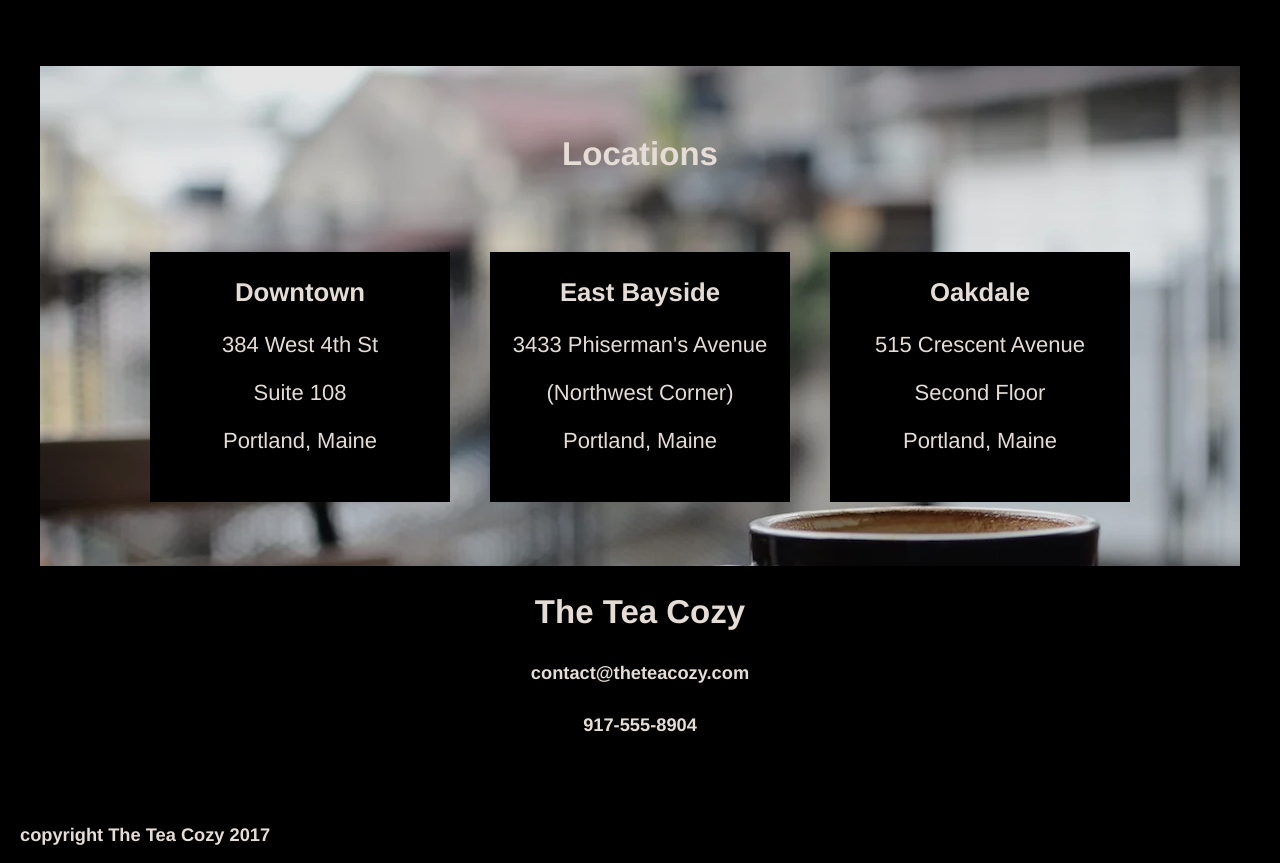
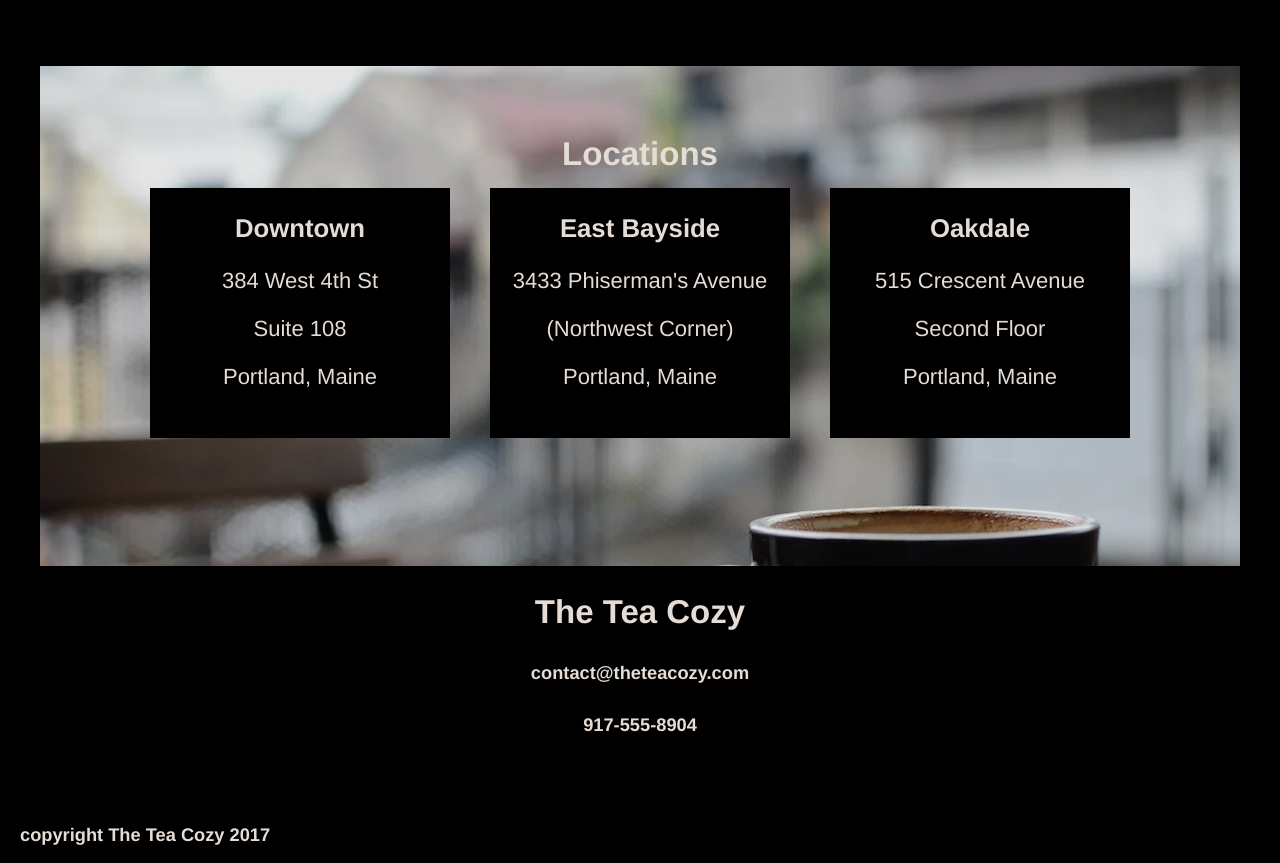
Before and after one commit to likra-sketch/tea-cozy, a plain HTML site: page index.html in a window 1280 px wide. Shown: the part 1572-2435 px from the top of the page. Drawn offline with Linux system fonts and the light colour scheme.

Commit message:
fix styling of section locations

```diff
--- a/index.html
+++ b/index.html
@@ -58,6 +58,7 @@
             <section id="locations">
                 <div class="locations-container">
                     <h2>Locations</h2>
+                    <div class="locations-container-flex">
                         <div class="locations-box">
                             <h3>Downtown</h3>
                             <p>384 West 4th St</p>
@@ -77,6 +78,7 @@
                             <p>Portland, Maine</p>
                         </div>
                     </div>
+                </div>
             </section>
         </main>
         <footer>
--- a/styles.css
+++ b/styles.css
@@ -84,20 +84,21 @@ body {
 }
 
 .locations-container {
-    display: inline-flex;
+    display: inline-block;
     height: 500px;
     width: 1200px;
     background-image: url(./img/img-locations-background.jpeg);
-    flex-wrap: wrap;
-    justify-content: center;
     margin-top: 69px;
 }
 
 .locations-container h2 {
     margin-bottom: 15px;
     margin-top: 69px;
-    margin-left: 500px;
-    margin-right: 500px;
+}
+
+.locations-container-flex {
+    display: flex;
+    justify-content: center;
 }
 
 .locations-box {
```
Lines whose indentation alone changed are shown as unchanged.
